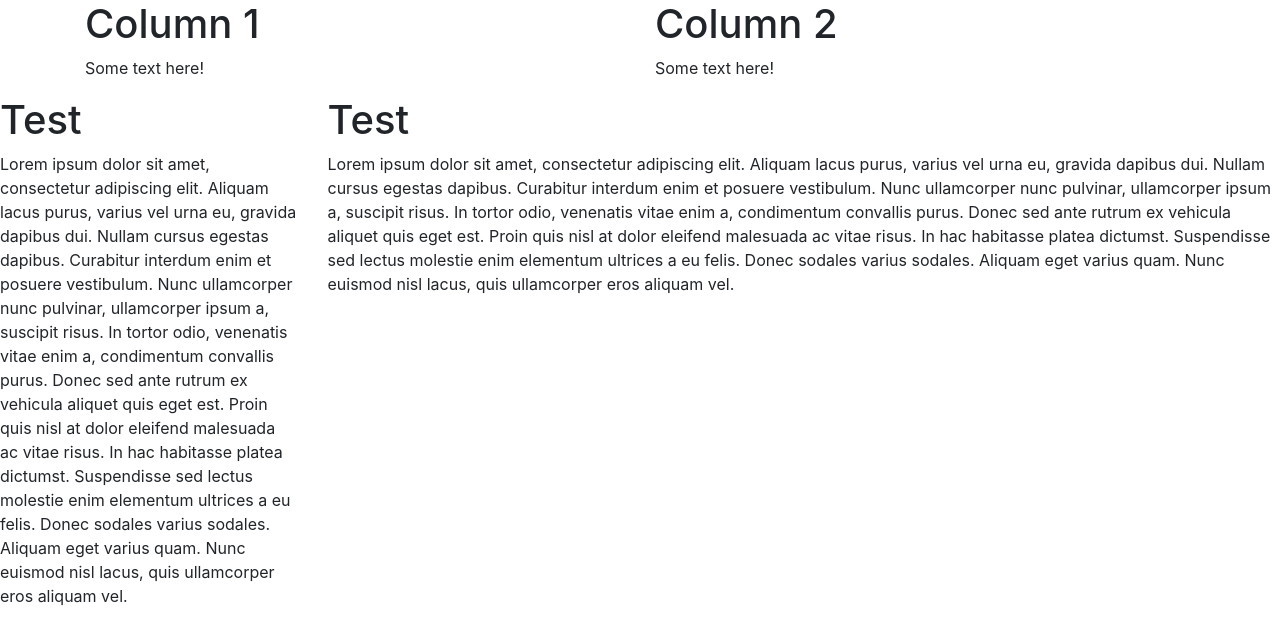
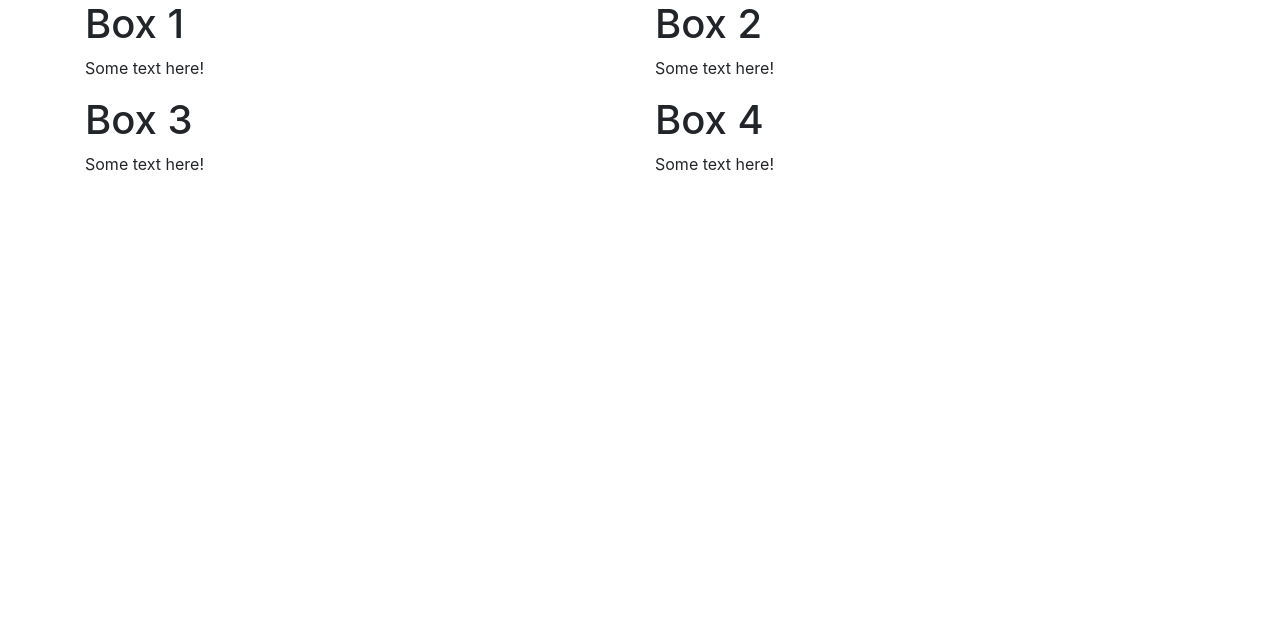
Before and after one commit to Chase-Stokes/section-in-review, a plain HTML site: page bootstrap.html in a window 1280 px wide. Drawn offline with Linux system fonts and the light colour scheme.

Commit message:
changed layout to further test bootstrap

```diff
--- a/bootstrap.html
+++ b/bootstrap.html
@@ -8,24 +8,24 @@
   <div class="container">
     <div class="row">
       <div class="col-6">
-        <h1>Column 1</h1>
+        <h1>Box 1</h1>
         <p>Some text here!</p>
       </div>
       <div class="col-6">
-        <h1>Column 2</h1>
+        <h1>Box 2</h1>
+        <p>Some text here!</p>
+      </div>
+    </div>
+    <div class="row">
+      <div class="col-6">
+        <h1>Box 3</h1>
+        <p>Some text here!</p>
+      </div>
+      <div class="col-6">
+        <h1>Box 4</h1>
         <p>Some text here!</p>
       </div>
     </div>
   </div>
-  <div class="row">
-    <div class="col-3">
-      <h1>Test</h1>
-      <p>Lorem ipsum dolor sit amet, consectetur adipiscing elit. Aliquam lacus purus, varius vel urna eu, gravida dapibus dui. Nullam cursus egestas dapibus. Curabitur interdum enim et posuere vestibulum. Nunc ullamcorper nunc pulvinar, ullamcorper ipsum a, suscipit risus. In tortor odio, venenatis vitae enim a, condimentum convallis purus. Donec sed ante rutrum ex vehicula aliquet quis eget est. Proin quis nisl at dolor eleifend malesuada ac vitae risus. In hac habitasse platea dictumst. Suspendisse sed lectus molestie enim elementum ultrices a eu felis. Donec sodales varius sodales. Aliquam eget varius quam. Nunc euismod nisl lacus, quis ullamcorper eros aliquam vel.</p>
-    </div>
-    <div class="col-9">
-      <h1>Test</h1>
-      <p>Lorem ipsum dolor sit amet, consectetur adipiscing elit. Aliquam lacus purus, varius vel urna eu, gravida dapibus dui. Nullam cursus egestas dapibus. Curabitur interdum enim et posuere vestibulum. Nunc ullamcorper nunc pulvinar, ullamcorper ipsum a, suscipit risus. In tortor odio, venenatis vitae enim a, condimentum convallis purus. Donec sed ante rutrum ex vehicula aliquet quis eget est. Proin quis nisl at dolor eleifend malesuada ac vitae risus. In hac habitasse platea dictumst. Suspendisse sed lectus molestie enim elementum ultrices a eu felis. Donec sodales varius sodales. Aliquam eget varius quam. Nunc euismod nisl lacus, quis ullamcorper eros aliquam vel.</p>
-    </div>
-  </div>
 </body>
 </html>
```
